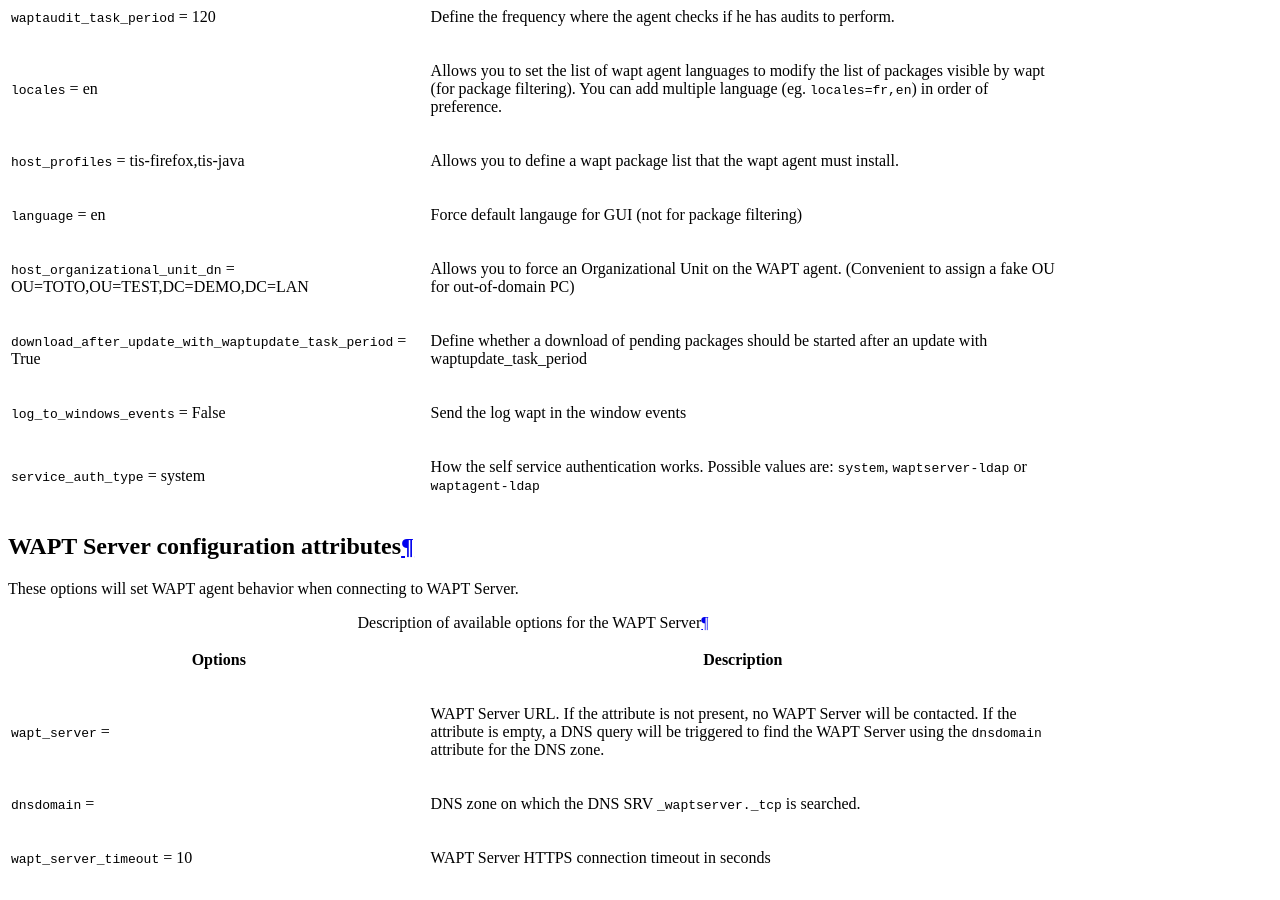
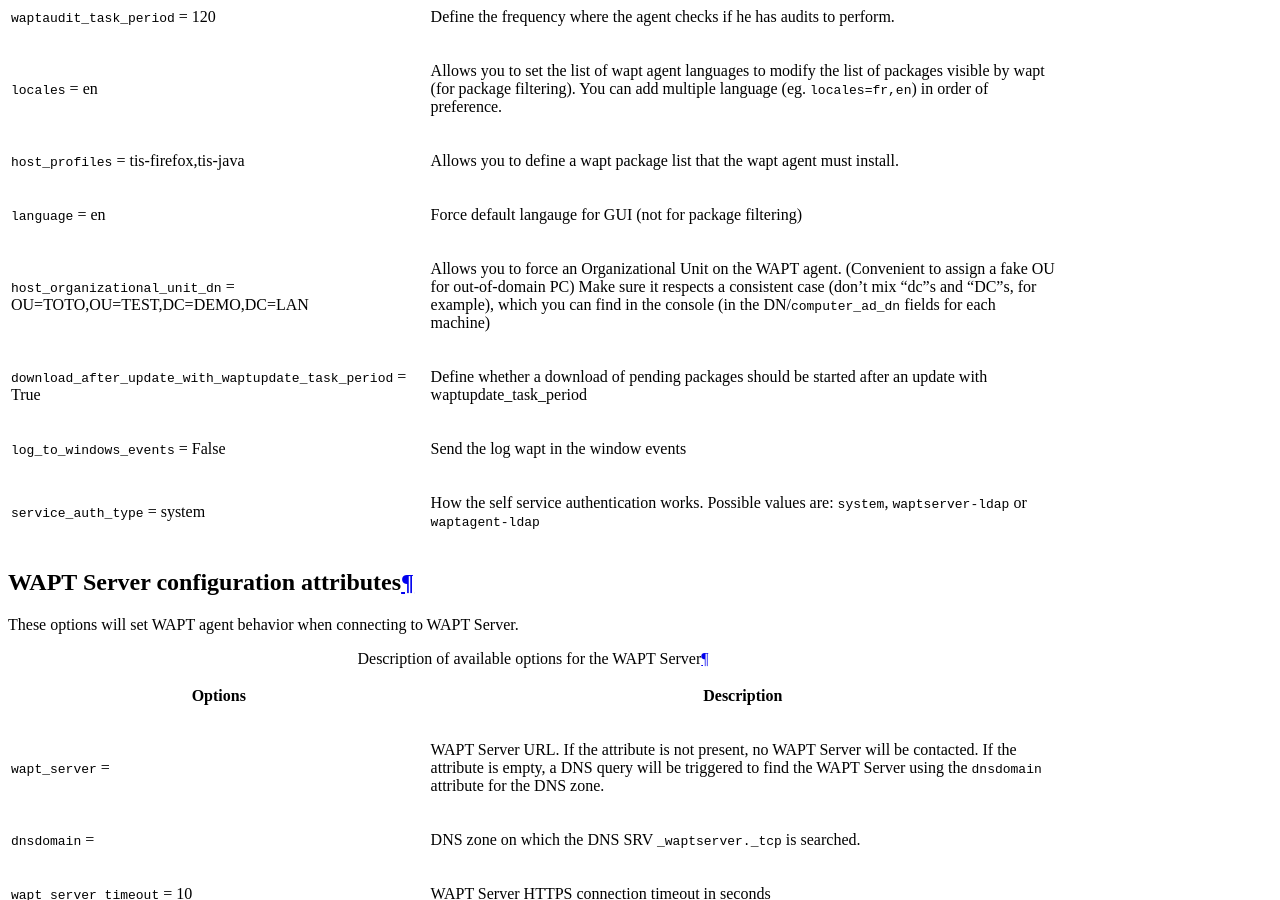
Before and after one commit to tranquilit/WAPT-Documentation, a Sphinx documentation site: the page built from source/wapt-configuration/ini-file/wapt-get.ini.rst, in a window 1280 px wide and 900 px high, scrolled down 2501 px. Built offline with Sphinx 7.4.7 and the Read the Docs theme 2.0.0, drawn with Linux system fonts in a browser that asks for light colours.

Commit message:
Inciting users to use consistent case for fake OUs

```diff
--- a/source/wapt-configuration/ini-file/wapt-get.ini.rst
+++ b/source/wapt-configuration/ini-file/wapt-get.ini.rst
@@ -89,7 +89,9 @@
     - Force default langauge for GUI (not for package filtering)
   * - ``host_organizational_unit_dn`` = OU=TOTO,OU=TEST,DC=DEMO,DC=LAN
     - Allows you to force an Organizational Unit on the WAPT agent.
-      (Convenient to assign a fake OU for out-of-domain PC)
+      (Convenient to assign a fake OU for out-of-domain PC) Make sure it respects
+      a consistent case (don't mix "dc"s and "DC"s, for example), which you can find
+      in the console (in the DN/``computer_ad_dn`` fields for each machine)
   * - ``download_after_update_with_waptupdate_task_period`` = True
     - Define whether a download of pending packages should be started
       after an update with waptupdate_task_period
--- a/source/wapt-usage/wapt-organizational-unit.rst
+++ b/source/wapt-usage/wapt-organizational-unit.rst
@@ -135,3 +135,7 @@
 
   [global]
   host_organizational_unit_dn="OU=TOTO,OU=TEST,DC=DEMO,DC=LAN"
+
+.. note::
+  Stick to a specific case with your ``host_organizational_unit_dn`` (don't mix "dc"s and "DC"s, "ou"s and "OU"s...).
+  Follow the case used in the DN/``computer_ad_dn`` fields in the hosts grid.
```
